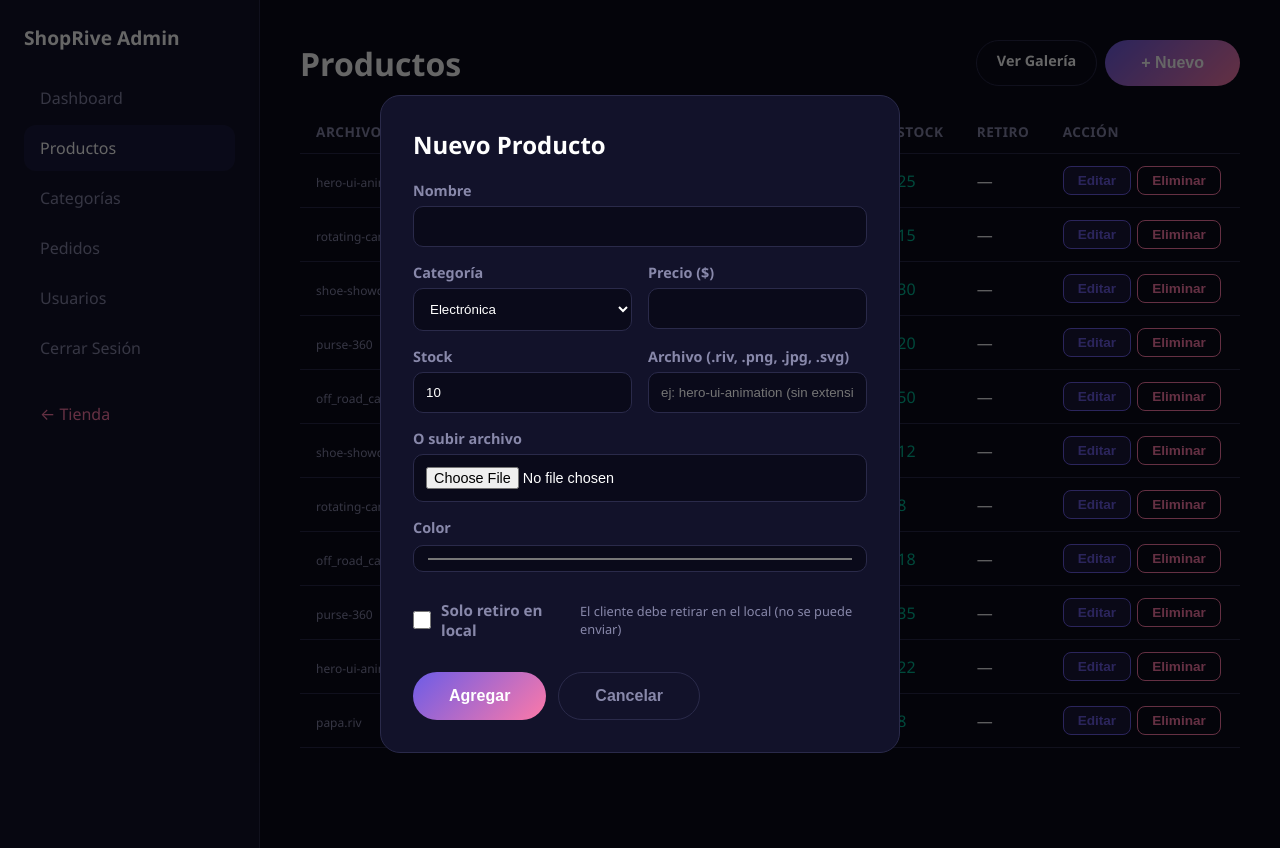
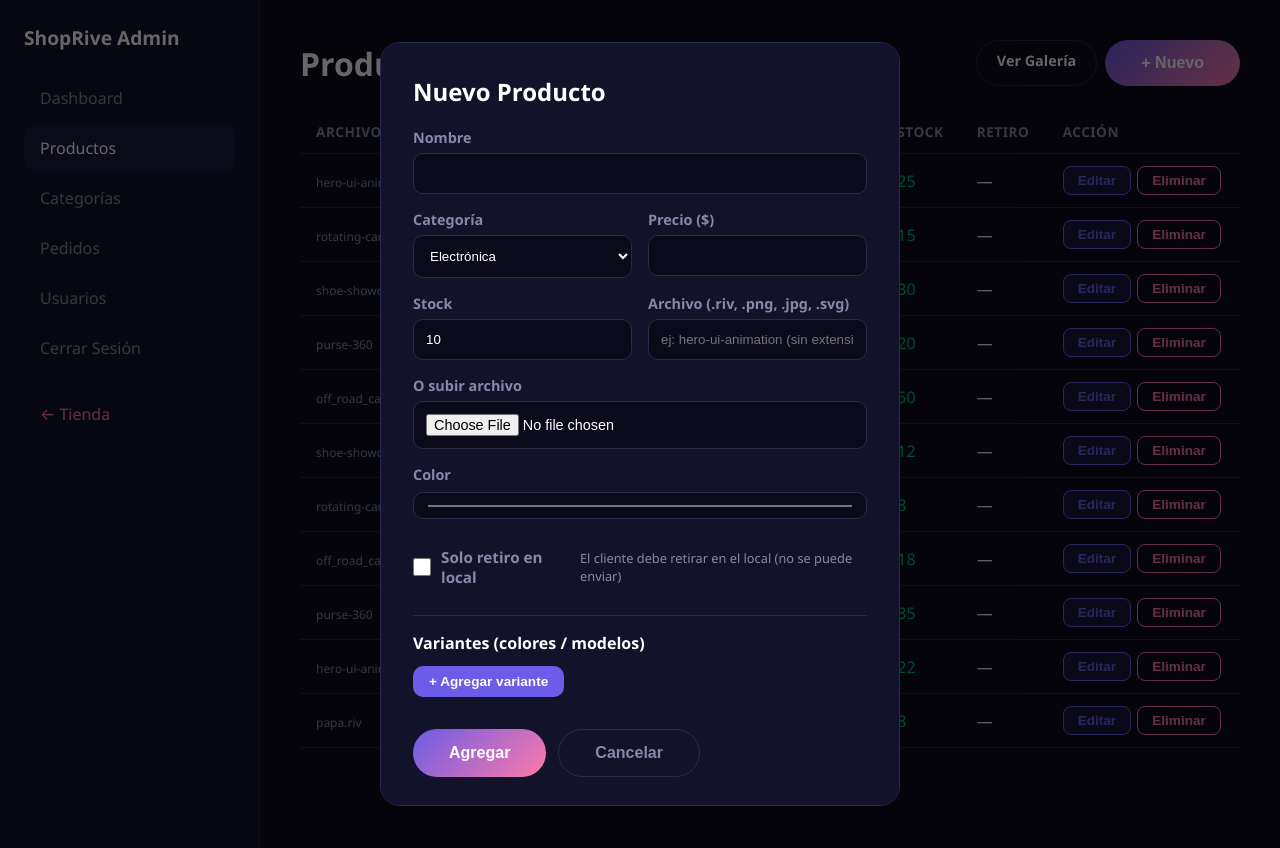
Before and after one commit to siliconvalleyar-oss/shop_rive_web, a PHP site: page /admin/productos.php in a window 1280 px wide, after a click on "+ Nuevo". Run offline with PHP 8.4, Linux system fonts and the light colour scheme; the visitor is signed in with stand-in values (Sample User, id 1).

Commit message:
v2.4.0: variantes por producto (color + modelo + stock)

```diff
--- a/admin/productos.php
+++ b/admin/productos.php
@@ -28,8 +28,19 @@ if ($_SERVER['REQUEST_METHOD'] === 'POST') {
         $uploaded = handleFileUpload('archivo_imagen', $uploadDir);
         $archivo = $uploaded ?: ($_POST['riv_file'] ?: 'car');
         $soloRetiro = isset($_POST['solo_retiro']) ? 1 : 0;
-        $stmt = $pdo->prepare("INSERT INTO productos (nombre, categoria, precio, stock, riv_file, color, solo_retiro) VALUES (?, ?, ?, ?, ?, ?, ?)");
-        $stmt->execute([$_POST['nombre'], $_POST['categoria'], $_POST['precio'], $_POST['stock'] ?: 0, $archivo, $_POST['color'], $soloRetiro]);
+        $variantes = [];
+        $colores = $_POST['var_color'] ?? [];
+        $nombres = $_POST['var_nombre'] ?? [];
+        $modelos = $_POST['var_modelo'] ?? [];
+        $stocks  = $_POST['var_stock'] ?? [];
+        foreach ($colores as $i => $c) {
+            if (!empty($nombres[$i]) || !empty($modelos[$i])) {
+                $variantes[] = ['color' => $c, 'nombre' => $nombres[$i], 'modelo' => $modelos[$i] ?? '', 'stock' => intval($stocks[$i] ?? 0)];
+            }
+        }
+        $variantesJson = json_encode($variantes, JSON_UNESCAPED_UNICODE);
+        $stmt = $pdo->prepare("INSERT INTO productos (nombre, categoria, precio, stock, riv_file, color, solo_retiro, variantes) VALUES (?, ?, ?, ?, ?, ?, ?, ?)");
+        $stmt->execute([$_POST['nombre'], $_POST['categoria'], $_POST['precio'], $_POST['stock'] ?: 0, $archivo, $_POST['color'], $soloRetiro, $variantesJson]);
     } elseif ($action === 'edit' && isset($_POST['id'])) {
         if ($_FILES['archivo_imagen']['error'] === UPLOAD_ERR_OK) {
             $uploaded = handleFileUpload('archivo_imagen', $uploadDir);
@@ -38,8 +49,19 @@ if ($_SERVER['REQUEST_METHOD'] === 'POST') {
             $archivo = $_POST['riv_file'] ?: 'car';
         }
         $soloRetiro = isset($_POST['solo_retiro']) ? 1 : 0;
-        $stmt = $pdo->prepare("UPDATE productos SET nombre=?, categoria=?, precio=?, stock=?, riv_file=?, color=?, solo_retiro=? WHERE id=?");
-        $stmt->execute([$_POST['nombre'], $_POST['categoria'], $_POST['precio'], $_POST['stock'] ?: 0, $archivo, $_POST['color'], $soloRetiro, $_POST['id']]);
+        $variantes = [];
+        $colores = $_POST['var_color'] ?? [];
+        $nombres = $_POST['var_nombre'] ?? [];
+        $modelos = $_POST['var_modelo'] ?? [];
+        $stocks  = $_POST['var_stock'] ?? [];
+        foreach ($colores as $i => $c) {
+            if (!empty($nombres[$i]) || !empty($modelos[$i])) {
+                $variantes[] = ['color' => $c, 'nombre' => $nombres[$i], 'modelo' => $modelos[$i] ?? '', 'stock' => intval($stocks[$i] ?? 0)];
+            }
+        }
+        $variantesJson = json_encode($variantes, JSON_UNESCAPED_UNICODE);
+        $stmt = $pdo->prepare("UPDATE productos SET nombre=?, categoria=?, precio=?, stock=?, riv_file=?, color=?, solo_retiro=?, variantes=? WHERE id=?");
+        $stmt->execute([$_POST['nombre'], $_POST['categoria'], $_POST['precio'], $_POST['stock'] ?: 0, $archivo, $_POST['color'], $soloRetiro, $variantesJson, $_POST['id']]);
     } elseif ($action === 'delete' && isset($_POST['id'])) {
         $pdo->prepare("DELETE FROM productos WHERE id = ?")->execute([$_POST['id']]);
     }
@@ -211,6 +233,12 @@ $productos = $pdo->query("SELECT * FROM productos ORDER BY id")->fetchAll();
           </label>
           <span style="font-size:0.8rem;color:var(--text-muted);">El cliente debe retirar en el local (no se puede enviar)</span>
         </div>
+
+        <hr style="border:none;border-top:1px solid var(--border);margin:16px 0;">
+        <div style="font-weight:600;font-size:1rem;margin-bottom:12px;">Variantes (colores / modelos)</div>
+        <div id="edit-variantes-wrap"></div>
+        <button type="button" class="btn-sm" onclick="addVariantRow('edit')" style="background:var(--primary);color:#fff;border:none;padding:8px 16px;border-radius:10px;cursor:pointer;margin-bottom:12px;">+ Agregar variante</button>
+
         <div style="display:flex;gap:12px;margin-top:20px;">
           <button class="btn-primary" type="submit">Guardar Cambios</button>
           <button class="btn-primary" type="button" onclick="document.getElementById('edit-overlay').classList.remove('open')" style="background:transparent;border:1px solid var(--border);color:var(--text-muted);">Cancelar</button>
@@ -269,6 +297,12 @@ $productos = $pdo->query("SELECT * FROM productos ORDER BY id")->fetchAll();
           </label>
           <span style="font-size:0.8rem;color:var(--text-muted);">El cliente debe retirar en el local (no se puede enviar)</span>
         </div>
+
+        <hr style="border:none;border-top:1px solid var(--border);margin:16px 0;">
+        <div style="font-weight:600;font-size:1rem;margin-bottom:12px;">Variantes (colores / modelos)</div>
+        <div id="add-variantes-wrap"></div>
+        <button type="button" class="btn-sm" onclick="addVariantRow('add')" style="background:var(--primary);color:#fff;border:none;padding:8px 16px;border-radius:10px;cursor:pointer;margin-bottom:12px;">+ Agregar variante</button>
+
         <div style="display:flex;gap:12px;margin-top:20px;">
           <button class="btn-primary" type="submit">Agregar</button>
           <button class="btn-primary" type="button" onclick="document.getElementById('add-overlay').classList.remove('open')" style="background:transparent;border:1px solid var(--border);color:var(--text-muted);">Cancelar</button>
@@ -278,6 +312,26 @@ $productos = $pdo->query("SELECT * FROM productos ORDER BY id")->fetchAll();
   </div>
 
   <script>
+    function addVariantRow(prefix, data) {
+      const wrap = document.getElementById(prefix + '-variantes-wrap');
+      const i = wrap.children.length;
+      const c = data ? data.color : '#6c5ce7';
+      const n = data ? data.nombre : '';
+      const m = data ? data.modelo : '';
+      const s = data ? data.stock : '';
+      const row = document.createElement('div');
+      row.className = 'variant-row';
+      row.style.cssText = 'display:flex;gap:8px;align-items:center;margin-bottom:8px;flex-wrap:wrap;';
+      row.innerHTML = `
+        <input type="color" name="var_color[]" value="${c}" style="width:40px;height:40px;border:none;border-radius:8px;cursor:pointer;padding:0;background:none;">
+        <input type="text" name="var_nombre[]" placeholder="Color (ej: Rojo)" value="${n}" style="flex:1;min-width:80px;padding:8px;border:1px solid var(--border);border-radius:8px;background:var(--bg);color:var(--text);outline:none;">
+        <input type="text" name="var_modelo[]" placeholder="Modelo (ej: Clásico)" value="${m}" style="flex:1;min-width:80px;padding:8px;border:1px solid var(--border);border-radius:8px;background:var(--bg);color:var(--text);outline:none;">
+        <input type="number" name="var_stock[]" placeholder="Stock" value="${s}" style="width:70px;padding:8px;border:1px solid var(--border);border-radius:8px;background:var(--bg);color:var(--text);outline:none;">
+        <button type="button" class="btn-sm" onclick="this.parentElement.remove()" style="background:transparent;border:1px solid var(--accent);color:var(--accent);padding:8px 12px;border-radius:8px;cursor:pointer;">×</button>
+      `;
+      wrap.appendChild(row);
+    }
+
     function editProduct(p) {
       document.getElementById('edit-id').value = p.id;
       document.getElementById('edit-nombre').value = p.nombre;
@@ -287,6 +341,12 @@ $productos = $pdo->query("SELECT * FROM productos ORDER BY id")->fetchAll();
       document.getElementById('edit-riv').value = p.riv_file || '';
       document.getElementById('edit-color').value = p.color || '#6c5ce7';
       document.getElementById('edit-solo-retiro').checked = p.solo_retiro == 1;
+      // Variantes
+      const wrap = document.getElementById('edit-variantes-wrap');
+      wrap.innerHTML = '';
+      let variantes = [];
+      try { variantes = typeof p.variantes === 'string' ? JSON.parse(p.variantes) : (p.variantes || []); } catch(e) {}
+      variantes.forEach(v => addVariantRow('edit', v));
       // Preview
       const preview = document.getElementById('edit-preview');
       const f = p.riv_file || '';
--- a/data/productos.json
+++ b/data/productos.json
@@ -7,7 +7,8 @@
         "riv_file": "hero-ui-animation",
         "color": "#6c5ce7",
         "stock": 25,
-        "solo_retiro": 0
+        "solo_retiro": 0,
+        "variantes": "[]"
     },
     {
         "id": 2,
@@ -17,7 +18,8 @@
         "riv_file": "rotating-can",
         "color": "#fd79a8",
         "stock": 15,
-        "solo_retiro": 0
+        "solo_retiro": 0,
+        "variantes": "[]"
     },
     {
         "id": 3,
@@ -27,7 +29,8 @@
         "riv_file": "shoe-showcase",
         "color": "#00b894",
         "stock": 30,
-        "solo_retiro": 0
+        "solo_retiro": 0,
+        "variantes": "[]"
     },
     {
         "id": 4,
@@ -37,7 +40,8 @@
         "riv_file": "purse-360",
         "color": "#fdcb6e",
         "stock": 20,
-        "solo_retiro": 0
+        "solo_retiro": 0,
+        "variantes": "[]"
     },
     {
         "id": 5,
@@ -47,7 +51,8 @@
         "riv_file": "off_road_car_0_6",
         "color": "#e17055",
         "stock": 50,
-        "solo_retiro": 0
+        "solo_retiro": 0,
+        "variantes": "[]"
     },
     {
         "id": 6,
@@ -57,7 +62,8 @@
         "riv_file": "shoe-showcase",
         "color": "#00cec9",
         "stock": 12,
-        "solo_retiro": 0
+        "solo_retiro": 0,
+        "variantes": "[]"
     },
     {
         "id": 7,
@@ -67,7 +73,8 @@
         "riv_file": "rotating-can",
         "color": "#a29bfe",
         "stock": 8,
-        "solo_retiro": 0
+        "solo_retiro": 0,
+        "variantes": "[]"
     },
     {
         "id": 8,
@@ -77,7 +84,8 @@
         "riv_file": "off_road_car_0_6",
         "color": "#fab1a0",
         "stock": 18,
-        "solo_retiro": 0
+        "solo_retiro": 0,
+        "variantes": "[]"
     },
     {
         "id": 9,
@@ -87,7 +95,8 @@
         "riv_file": "purse-360",
         "color": "#6c5ce7",
         "stock": 35,
-        "solo_retiro": 0
+        "solo_retiro": 0,
+        "variantes": "[]"
     },
     {
         "id": 10,
@@ -97,7 +106,8 @@
         "riv_file": "hero-ui-animation",
         "color": "#fd79a8",
         "stock": 22,
-        "solo_retiro": 0
+        "solo_retiro": 0,
+        "variantes": "[]"
     },
     {
         "nombre": "Papa",
@@ -107,6 +117,7 @@
         "riv_file": "papa.riv",
         "color": "#6c5ce7",
         "id": 11,
-        "solo_retiro": 0
+        "solo_retiro": 0,
+        "variantes": "[]"
     }
 ]
--- a/prompt.txt
+++ b/prompt.txt
@@ -1 +1,3 @@
- agregar o quitar opciones de administrador . ver stock , consultas , agregar o quitar opciones de envio . habilitar o inhabilitar , contacto , uso de chat bot , sistema para que se guarden las charlas con charbot . consultas que hacen los clientes , analisis , dashboard .
+formatos de respuesta de mail , escribir diferentes formas de responder un mail.
+
+desde el sistema se deben genrerar segunel itipo de producto , se generan distintos tipos de mail , compra recepcion de pedido , confirmacion pago , factura , prototipo presupuesto .
```
Also changed, not shown: api/products.php (+11 -11 lines), js/main.js (+100 -30 lines), scripts/setup_db.php (+11 -11 lines).
